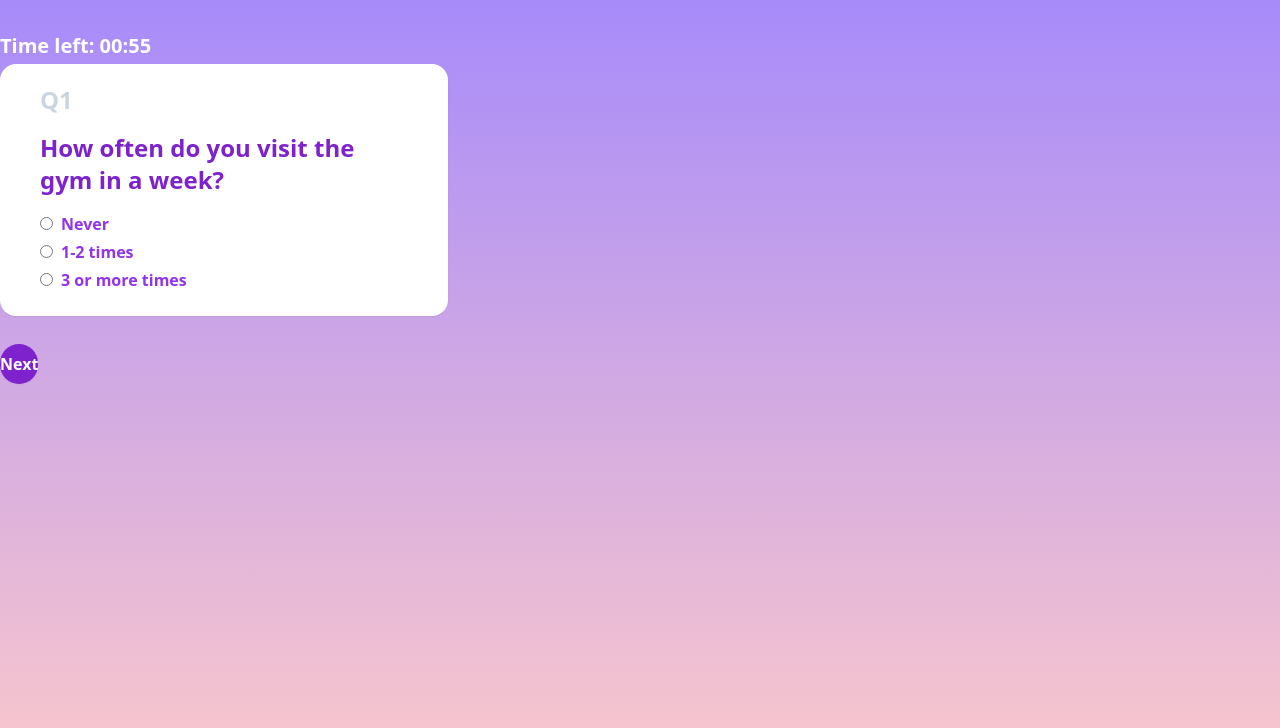
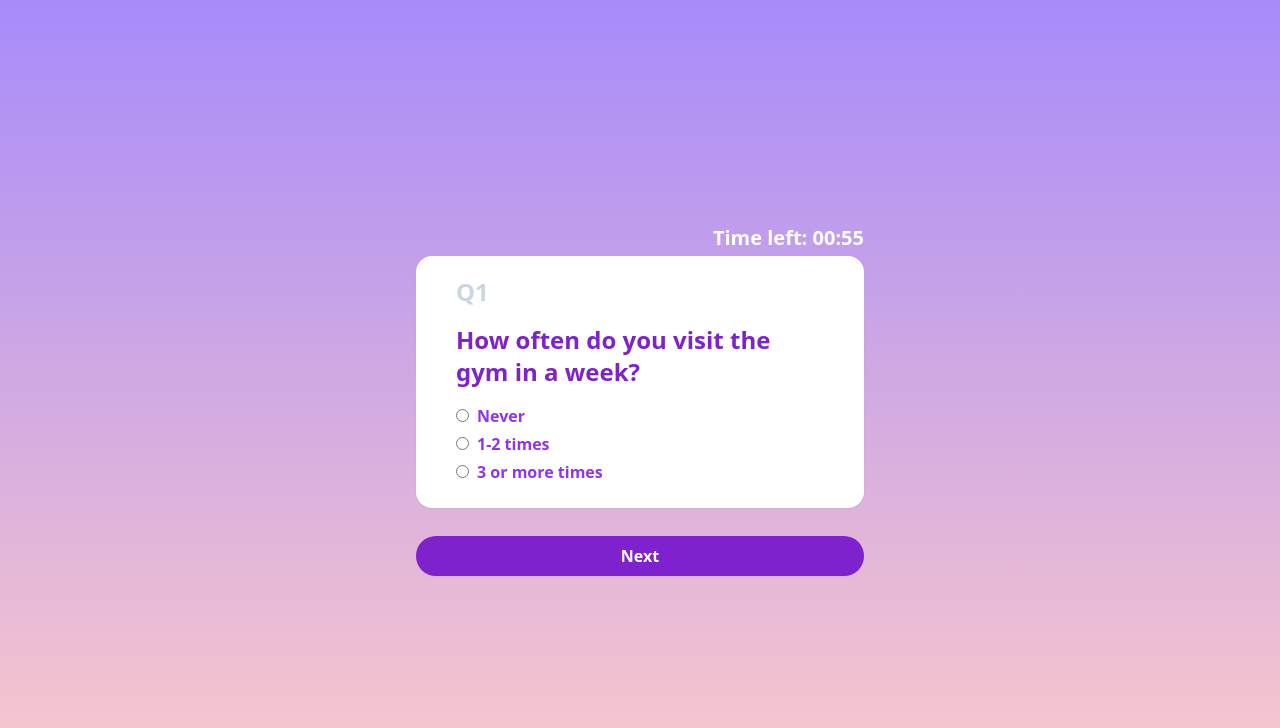
Before and after one commit to muinmundzir/survey-form, a React (Vite) app: page / in a window 1280 px wide. Shown: the top 728 px of the page. Built offline with nearby package versions, Linux system fonts and the light colour scheme.

Commit message:
feat: edit styling

```diff
--- a/src/App.tsx
+++ b/src/App.tsx
@@ -3,7 +3,7 @@ import Form from "./components/Form/Form"
 function App() {
 
   return (
-    <div className="h-screen bg-gradient-to-b from-violet-400 to-red-200 mx-auto">
+    <div className="min-h-screen bg-gradient-to-b from-violet-400 to-red-200 grid place-content-center">
       <Form />
     </div>
   )
--- a/src/components/Button/Button.tsx
+++ b/src/components/Button/Button.tsx
@@ -1,19 +1,14 @@
 interface ButtonProps {
   text: string;
   onClick: () => void;
-  disabled?: boolean;
 }
 
-function Button({ text, onClick, disabled }: ButtonProps) {
+function Button({ text, onClick }: ButtonProps) {
   return (
     <button
-      disabled={disabled}
       onClick={onClick}
-      className={`rounded-3xl mt-2 py-2 cursor-pointer ${
-        !disabled
-          ? "bg-purple-700 hover:bg-purple-600"
-          : "bg-slate-300 hover:bg-slate-400"
-      } font-semibold text-white text-center shadow-sm `}
+      className={`w-full rounded-3xl mt-2 py-2 cursor-pointer bg-purple-700 hover:bg-purple-600
+       font-semibold text-white text-center shadow-sm `}
     >
       {text}
     </button>
--- a/src/components/Timer/Timer.tsx
+++ b/src/components/Timer/Timer.tsx
@@ -11,13 +11,12 @@ function Timer({ timer, handleTimer }: TimerProps) {
 
   useEffect(() => {
     setTimeLeft(timer);
-    console.log('transition')
-  }, []);
+  }, [timer]);
 
   useEffect(() => {
     if (timeLeft === 0) {
       handleTimer();
-      return;
+      return
     }
 
     const intervalId = setInterval(() => {
@@ -31,7 +30,7 @@ function Timer({ timer, handleTimer }: TimerProps) {
   let seconds = timeLeft % 60;
 
   return (
-    <div className="ml-auto mb-1 font-semibold text-xl text-white">
+    <div className="mb-1 font-semibold text-right text-xl text-white">
       Time left: {minutes < 10 ? `0${minutes}` : minutes}:
       {seconds < 10 ? `0${seconds}` : seconds}
     </div>
```
